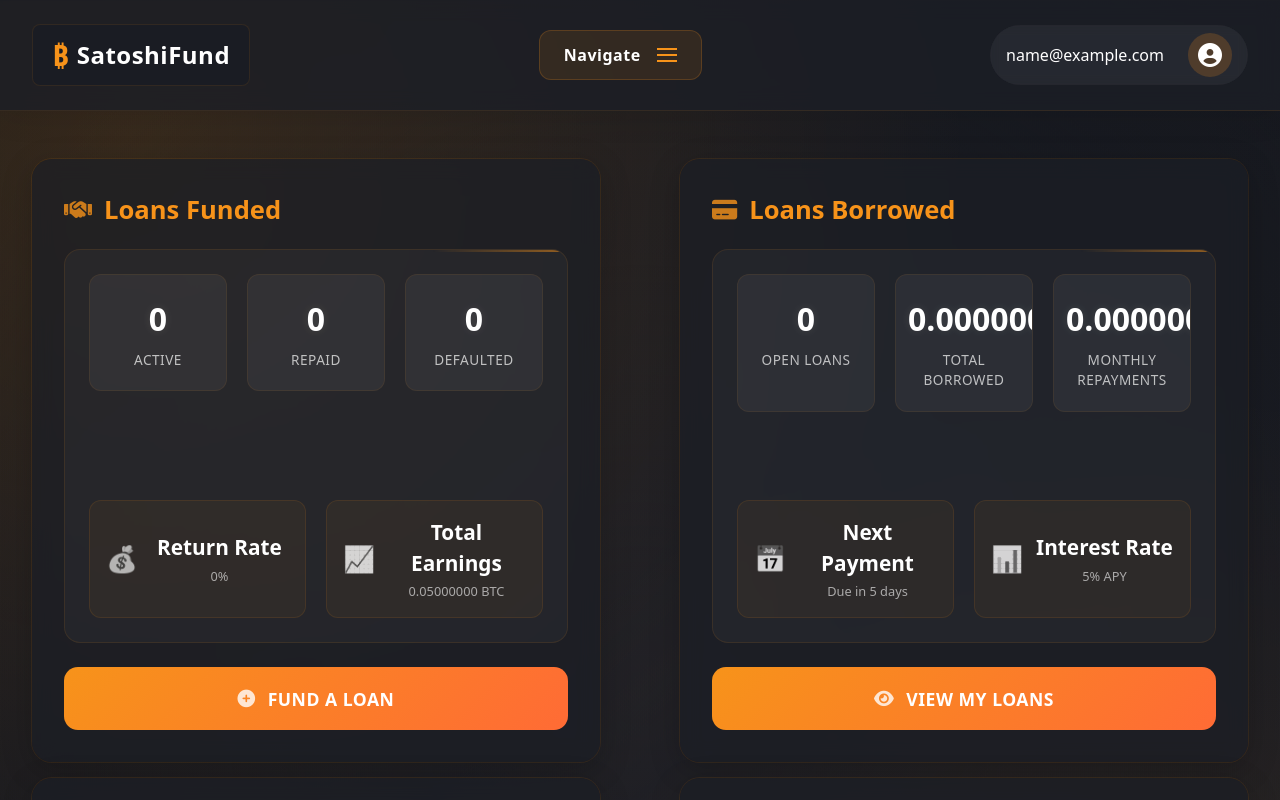
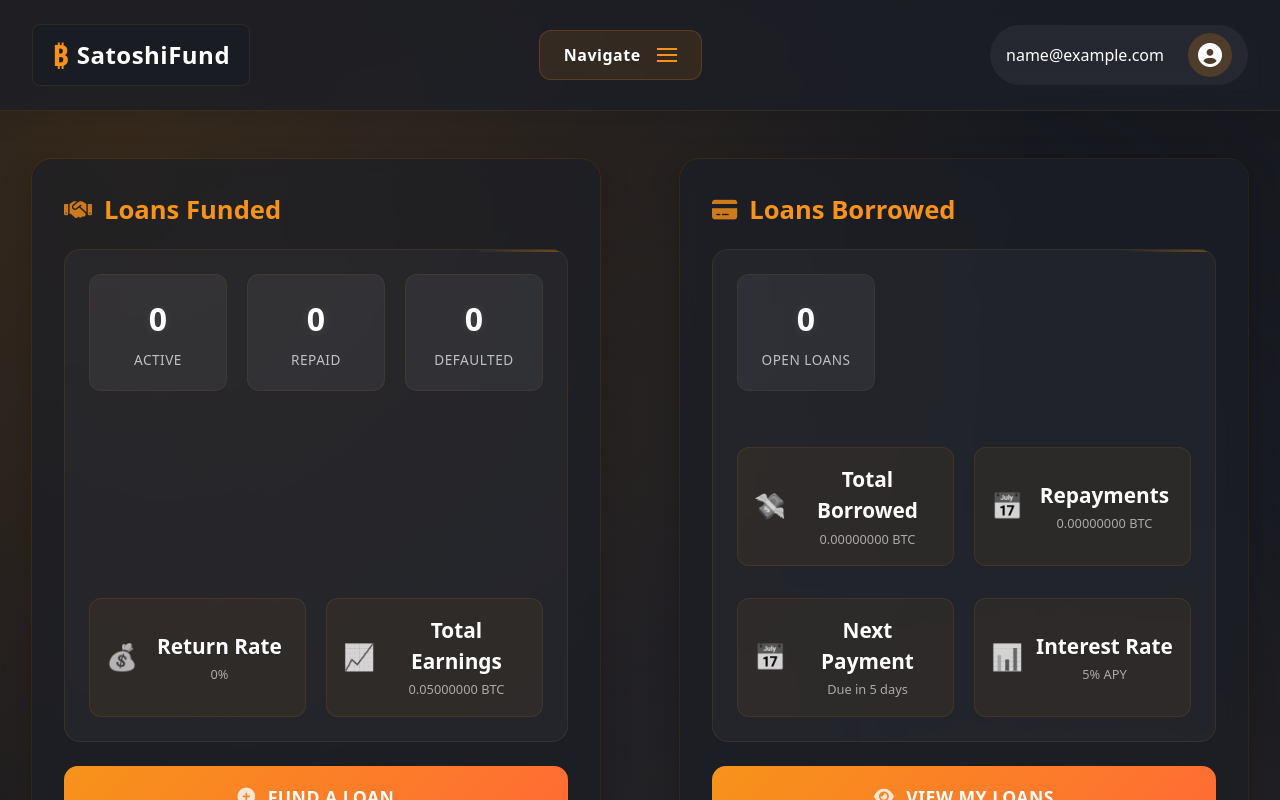
Before and after one commit to SatoshiFundAus/dev1003-p2p-crypto-lending-frontend, a React (Vite) app: page /dashboard in a window 1280 px wide. Shown: the top 800 px of the page. Built offline with nearby package versions, Linux system fonts and the light colour scheme; no server answers; sample sign-in values are in the browser's storage.

Commit message:
Updated formatting for Loans Borrowed

```diff
--- a/src/components/Dashboard.jsx
+++ b/src/components/Dashboard.jsx
@@ -274,13 +274,21 @@ function Dashboard() {
                                     <div className={styles.statNumber}>{loanStats.borrowed.openLoans}</div>
                                     <div className={styles.statTitle}>Open Loans</div>
                                 </div>
-                                <div className={styles.statBox}>
-                                    <div className={styles.statNumber}>{loanStats.borrowed.totalBorrowed.toFixed(8)}</div>
-                                    <div className={styles.statTitle}>Total Borrowed</div>
+                            </div>
+                            <div className={styles.metricsRow}>
+                                <div className={styles.metricBox}>
+                                    <span className={styles.metricIcon}>💸</span>
+                                    <div className={styles.metricContent}>
+                                        <div className={styles.metricNumber}>Total Borrowed</div>
+                                        <div className={styles.metricTitle}>{loanStats.borrowed.totalBorrowed.toFixed(8)} BTC</div>
+                                    </div>
                                 </div>
-                                <div className={styles.statBox}>
-                                    <div className={styles.statNumber}>{loanStats.borrowed.monthlyRepayments.toFixed(8)}</div>
-                                    <div className={styles.statTitle}>Monthly Repayments</div>
+                                <div className={styles.metricBox}>
+                                    <span className={styles.metricIcon}>📅</span>
+                                    <div className={styles.metricContent}>
+                                        <div className={styles.metricNumber}>Repayments</div>
+                                        <div className={styles.metricTitle}>{loanStats.borrowed.monthlyRepayments.toFixed(8)} BTC</div>
+                                    </div>
                                 </div>
                             </div>
                             <div className={styles.metricsRow}>
```
